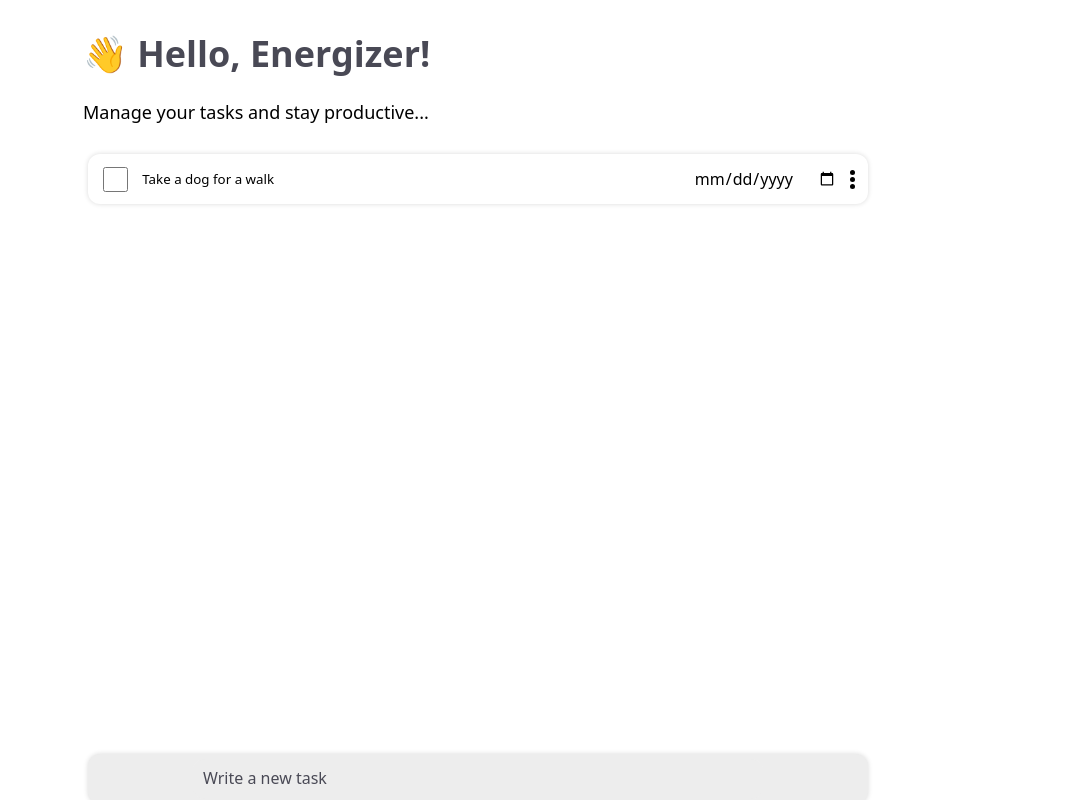
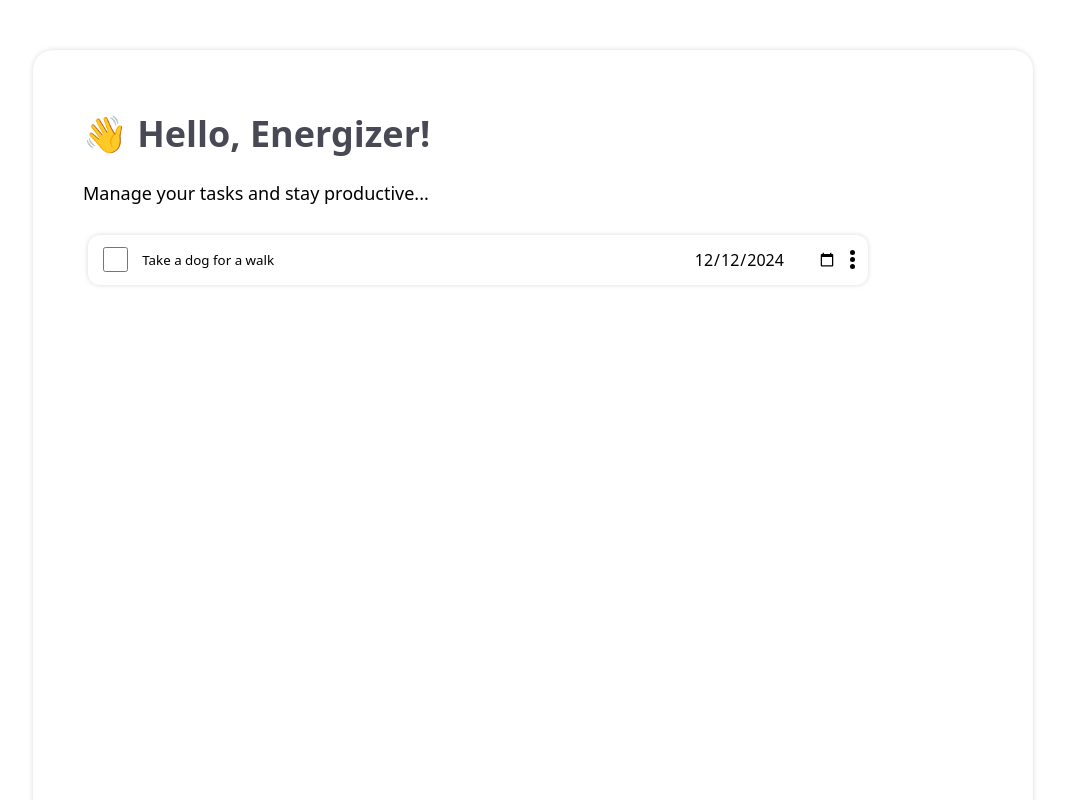
Before and after one commit to AgnieszkaPisarek/ToDoApp, a Vue app in the folder Frontend/: page / in a window 1280 px wide. Shown: the top 800 px of the page, without its empty margins (107-1172 px from the left). Built offline with nearby package versions, Linux system fonts and the light colour scheme; the HTML template or start-up script is replaced by a standard one.

Commit message:
passing on date to child component

```diff
--- a/Frontend/src/App.vue
+++ b/Frontend/src/App.vue
@@ -9,17 +9,20 @@ import App from '@/App.vue'
 
 const encouragement = 'Manage your tasks and stay productive...'
 
-const tasks = ref([{ index: 0, task: 'Take a dog for a walk' }])
+const tasks = ref([
+  { index: 0, task: 'Take a dog for a walk', date: '2024-12-12' },
+])
 // addIcons(IoEyeOutline)
 // const app = createApp(App)
 // app.component('v-icon', OhVueIcon)
 // app.mount('#app')
 const handleDeleteTask = (index: number) => {
-  tasks.value.splice(index, 1)
+  tasks.value = tasks.value.filter((value) => value.index !== index)
+  console.log(tasks.value)
 }
 
 const handleAddTask = (task: string) => {
-  tasks.value.push({ index: tasks.value.length, task: task })
+  tasks.value.push({ index: tasks.value.length, task: task, date: '' })
 }
 </script>
 
@@ -30,9 +33,11 @@ const handleAddTask = (task: string) => {
       <div class="encouragement">{{ encouragement }}</div>
       <div class="tasksField">
         <Task
+          v-model="task.task"
           v-for="task in tasks"
           :task="task.task"
           :index="task.index"
+          :date="task.date"
           @deleteTaskEvent="handleDeleteTask"
         >
         </Task>
@@ -46,9 +51,21 @@ const handleAddTask = (task: string) => {
 
 <style scoped>
 .App {
+  margin: 50px auto auto;
+  box-sizing: border-box;
+  height: 900px;
+  width: 1000px;
+  justify-content: center;
   display: flex;
   flex-direction: column;
   align-items: center;
+  border: 0 solid #ccc;
+  border-radius: 20px;
+  padding: 10px;
+  box-shadow: 0 0 5px rgba(0, 0, 0, 0.15);
+  transition:
+    box-shadow 0.3s ease,
+    border-color 0.3s ease;
 }
 
 .encouragement {
--- a/Frontend/src/components/Task.vue
+++ b/Frontend/src/components/Task.vue
@@ -1,9 +1,10 @@
 <script setup lang="ts">
 import { ref, defineProps, defineEmits } from 'vue'
 import OptionsMenu from '@/components/OptionsMenu.vue'
-const input = ref('')
+const input = defineModel()
 const isChecked = ref(false)
 const task = ref<HTMLInputElement | null>(null)
+let date = ""
 
 const props = defineProps({
   task: {
@@ -13,9 +14,13 @@ const props = defineProps({
   index: {
     type: Number,
     required: true
+  },
+  date: {
+    type: String,
+    required: true
   }
 })
-
+date = props.date
 const emit = defineEmits<{
   (event: 'deleteTaskEvent', index: number): void
 }>()
@@ -39,7 +44,6 @@ function clickCheck() {
     task.value.style.textDecoration = "none";
   }
 }
-input.value = props.task
 </script>
 
 <template>
@@ -47,7 +51,7 @@ input.value = props.task
     <div class="task-container">
       <input id="checkButton" type="checkbox" @click="clickCheck"></input>
       <input class="thingToDo" type="text" v-model="input" ref="task"/>
-      <input class="date" type="date" />
+      <input class="date" type="date" v-model="date" ref="date"/>
       <OptionsMenu :taskIndex="index" @handleDeleteEvent="handleDeleteClick"/>
     </div>
   </section>
```
